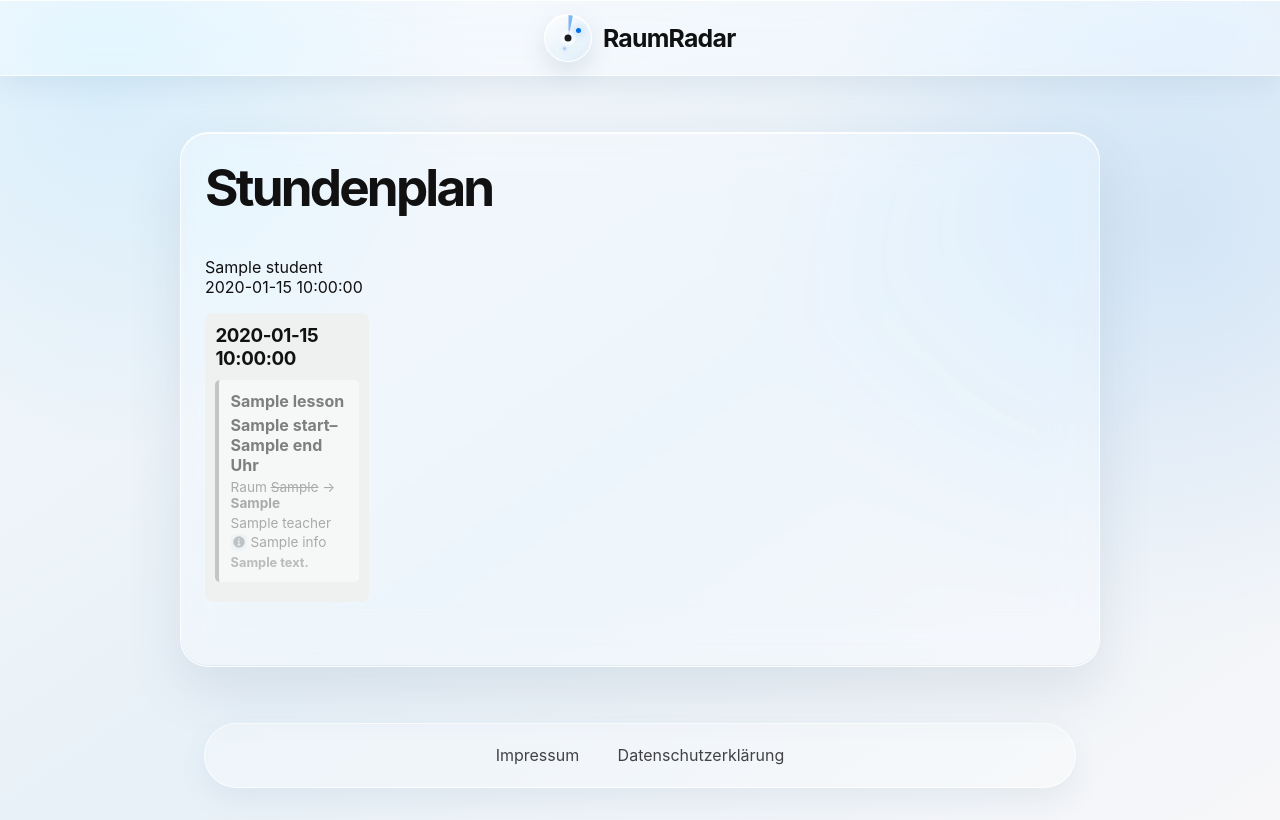
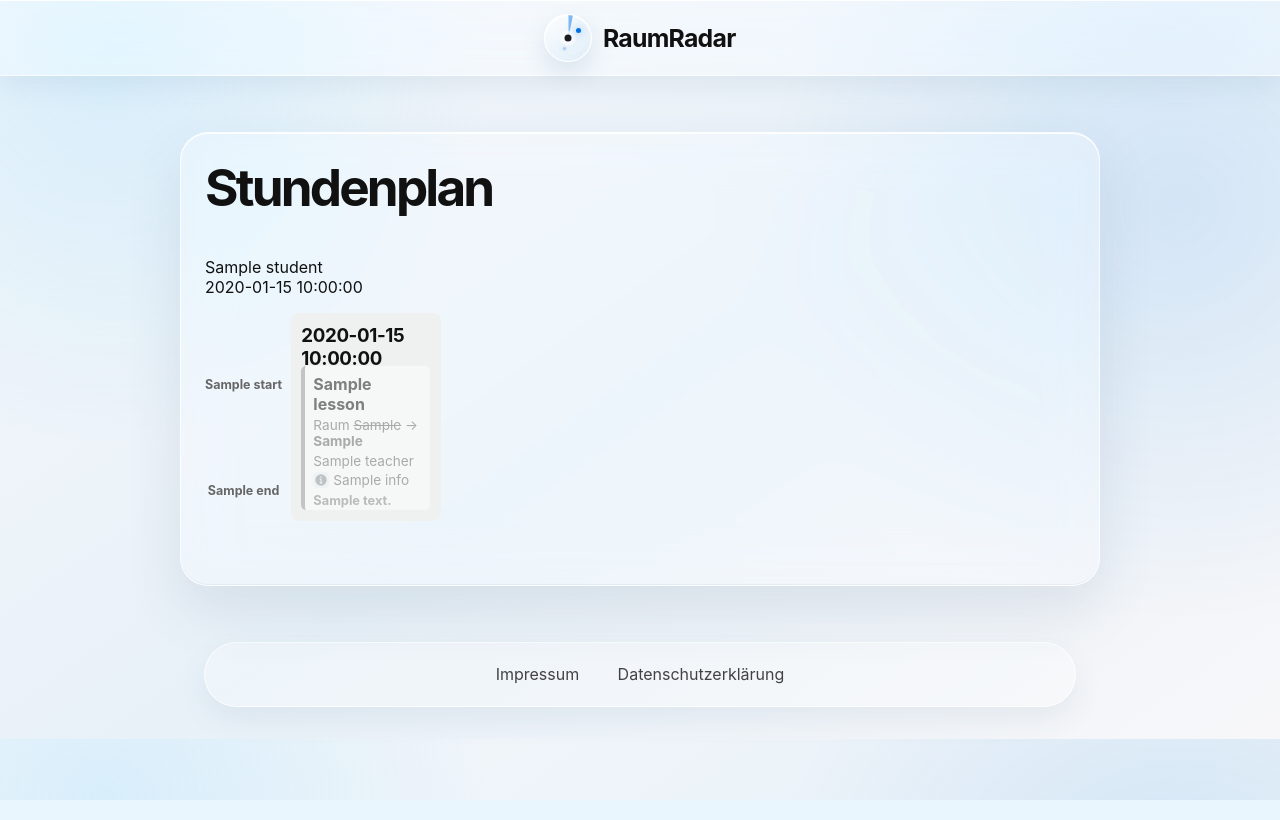
Before and after one commit to jaronanders/raumradar, a Flask app: template templates/timetable.html in a window 1280 px wide. Run offline with Flask 3, Linux system fonts and the light colour scheme; the template is opened without the code that fills it: most values are stand-ins (such as "Sample title", 1, 10 or a date in 2020).

Commit message:
Rate Limiting, Wartungsmodus, Stundenplan verbessern

```diff
--- a/app.py
+++ b/app.py
@@ -23,6 +23,8 @@ logging.basicConfig(level=logging.INFO)
 
 from flask import Flask, jsonify, render_template, request, redirect, url_for, send_file, session, flash, abort
 from flask_session import Session
+from flask_limiter import Limiter
+from flask_limiter.util import get_remote_address
 
 from untis_client import UntisClient, UntisError
 import database
@@ -30,9 +32,15 @@ from notifications import notify_free_favorite_rooms
 from scheduler import run_reminder_scheduler, run_room_scheduler, run_lesson_scheduler, run_timetable_scheduler
 
 app = Flask(__name__)
+limiter = Limiter(
+    get_remote_address,
+    app=app,
+    default_limits=["200 per 5 minutes"]
+)
 app.secret_key = os.environ.get("SECRET_KEY") or secrets.token_hex(32)
 app.config["SESSION_TYPE"] = "filesystem"
 app.config["SESSION_FILE_DIR"] = os.path.join(app.instance_path, "flask_session")
+app.config["MAINTENANCE_MODE"] = (os.getenv("MAINTENANCE_MODE", "false").lower() == "true")
 os.makedirs(app.config["SESSION_FILE_DIR"], exist_ok=True)
 Session(app)
 
@@ -62,6 +70,20 @@ def format_homework_date(value, include_time=False):
     except (TypeError, ValueError):
         return value
     return parsed_value.strftime("%d.%m.%y %H:%M Uhr" if include_time else "%d.%m.%y")
+
+
+@app.before_request
+def maintenance_check():
+    if (app.config["MAINTENANCE_MODE"] and not request.path.startswith("/static/") and request.path not in ("/maintenance", "/impressum", "/datenschutzerklärung")):
+        if session:
+            session.clear()
+
+        return render_template("maintenance.html"), 503
+
+
+@app.errorhandler(404)
+def page_not_found(e):
+    return render_template("404.html"), 404
 
 
 @app.route("/")
@@ -372,7 +394,6 @@ async def get_timetable(client, days):
             }
         return lessons
 
-
 @app.route("/stundenplan")
 async def timetable():
     if "untis_session" not in session:
@@ -410,8 +431,19 @@ async def timetable():
         if not student:
             student = element.get("elementName")
         subject = details["subjectNameLong"] if details.get("subjectNameLong") and len(details["subjectNameLong"]) <= 15 else details.get("subjectName")
-        info = (inf if (inf := details.get("lessonInfo")) and len(inf) < 35 else inf[:32] + "..." if inf else None)
-        substitute_text = (subst_text if (subst_text := period.get("substText")) and len(subst_text) < 13 else None)
+        student_info = (details.get("periodInfo") or {}).get("text") or ""
+        full_info = details.get("lessonInfo") or ""
+        info = (
+            full_info
+            if len(full_info) < 35
+            else full_info[:32] + "..."
+        ) if full_info else None
+        full_substitute_text = period.get("substText") or ""
+        substitute_text = (
+            full_substitute_text
+            if len(full_substitute_text) < 13
+            else full_substitute_text[:10] + "..."
+        ) if full_substitute_text else None
 
         rooms = period.get("rooms")
         teachers = [teacher["name"] for teacher in period.get("teachers")]
@@ -427,10 +459,11 @@ async def timetable():
                     "new_room": cur_room.get("name") or ""
                 })
 
-        if substitute_text or room_changes:
+        if full_substitute_text or room_changes:
 
             substitution = {
                 "text": substitute_text,
+                "full_text": full_substitute_text,
                 "original_room": ", ".join(change["original_room"] for change in room_changes),
                 "new_room": ", ".join(change["new_room"] for change in room_changes)
             }
@@ -461,9 +494,16 @@ async def timetable():
             "teacher": ", ".join(teachers),
             "status": status,
             "info": info or "",
+            "full_info": full_info,
+            "student_info": student_info,
             "substitution": substitution
         })
 
+    time_slots = sorted({
+        (lesson["start"], lesson["end"])
+        for day_lessons in timetable_days.values()
+        for lesson in day_lessons
+    })
     for day_lessons in timetable_days.values():
         day_lessons.sort(key=lambda lesson: (lesson["start"], lesson["subject"]))
 
@@ -472,6 +512,20 @@ async def timetable():
             "date": WEEKDAYS[date.fromisoformat(day).weekday()],
             "is_today": day == today.isoformat(),
             "lessons": day_lessons,
+            "rows": [
+                {
+                    "start": start,
+                    "end": end,
+                    "lesson": next(
+                        (
+                            lesson for lesson in day_lessons
+                            if lesson["start"] == start and lesson["end"] == end
+                        ),
+                        None,
+                    ),
+                }
+                for start, end in time_slots
+            ],
         }
         for day, day_lessons in sorted(timetable_days.items())
     ]
@@ -479,6 +533,7 @@ async def timetable():
         "timetable.html",
         student=student,
         timetable_days=timetable_days,
+        time_slots=time_slots,
         timetable_date=f"{WEEKDAYS[today.weekday()]}, " + today.strftime("%d.%m.%Y"),
     )
 
@@ -510,6 +565,18 @@ def send_database():
         return jsonify({
             "error": "Database file not found"
         }), 404
+
+
+@app.route("/maintenance")
+def toggle_maintenance():
+    if "untis_session" not in session:
+        return redirect(url_for("login"))
+
+    if session["untis_username"] not in ADMINS:
+        abort(403)
+
+    app.config["MAINTENANCE_MODE"] = not app.config["MAINTENANCE_MODE"]
+    return jsonify({"maintenance": app.config["MAINTENANCE_MODE"]}), 200
 
 
 @app.route("/api/game-score", methods=["POST"])
--- a/requirements.txt
+++ b/requirements.txt
@@ -1,5 +1,6 @@
 Flask[async]==3.1.3
 Flask-Session==0.8.0
+Flask-Limiter==4.1.1
 requests==2.32.3
 aiosqlite==0.22.1
 gunicorn==23.0.0
--- a/static/service-worker.js
+++ b/static/service-worker.js
@@ -1,4 +1,4 @@
-const STATIC_CACHE = "raumradar-static-v1";
+const STATIC_CACHE = "raumradar-static-v2";
 
 self.addEventListener("install", () => self.skipWaiting());
 self.addEventListener("activate", (event) => event.waitUntil(self.clients.claim()));
--- a/static/style.css
+++ b/static/style.css
@@ -6,6 +6,7 @@
     --mint: #e8f2ff;
     --blue-glow: #5ac8fa;
     --blue-soft: #dceeff;
+    --warn: #ffad33;
     --coral: #ff375f;
     --bg: #f5f5f7;
     --white: #ffffff;
@@ -431,20 +432,40 @@ button:active { transform: translateY(1px); box-shadow: 0 3px 8px rgba(0, 0, 0,
     box-shadow: none;
 }
 
+.timetable-layout {
+    --slot-height: 9rem;
+    --header-height: 2.2rem;
+    display: grid;
+    grid-template-columns: max-content minmax(0, 1fr);
+    gap: 0.55rem;
+    align-items: start;
+}
+.timetable-times,
+.timetable-day {
+    display: grid;
+    grid-template-rows: var(--header-height) repeat(var(--slot-count, 1), var(--slot-height));
+    gap: 0.45rem;
+}
+.timetable-times {
+    padding-top: 0.65rem;
+}
+.timetable-time-header {
+    min-height: var(--header-height);
+}
 .timetable-week {
     display: grid;
-    grid-template-columns: repeat(5, minmax(160px, 1fr));
-    gap: 0.75rem;
+    grid-template-columns: repeat(5, minmax(130px, 1fr));
+    gap: 0.55rem;
     overflow-x: auto;
     align-items: start;
 }
 .timetable-day {
-    min-width: 160px;
+    min-width: 130px;
     background: #eef1ef;
     padding: 0.65rem;
     border-radius: 8px;
 }
-.timetable-day h3 { margin: 0 0 0.65rem; }
+.timetable-day h3 { margin: 0; }
 .timetable-day h3 small {
     display: block;
     color: #666;
@@ -452,15 +473,29 @@ button:active { transform: translateY(1px); box-shadow: 0 3px 8px rgba(0, 0, 0,
     font-weight: normal;
 }
 .timetable-card {
+    display: block;
+    width: 100%;
+    text-align: left;
+    font: inherit;
+    font-weight: normal;
+    color: var(--navy);
     background: white;
-    padding: 0.7rem;
-    margin-bottom: 0.6rem;
+    padding: 0.5rem;
+    margin: 0;
     border-left: 4px solid var(--teal);
     border-radius: 5px;
+    cursor: pointer;
+    box-shadow: none;
+    height: var(--slot-height);
+    overflow: hidden;
+    transition: transform 0.15s ease, box-shadow 0.15s ease;
 }
+.timetable-card:hover,
+.timetable-card:focus-visible { transform: translateY(-2px); box-shadow: 0 5px 14px rgba(30, 33, 64, 0.14); }
+.timetable-card:focus-visible { outline: 3px solid var(--blue-glow); outline-offset: 2px; }
 .timetable-card.is-past { opacity: 0.5; border-left-color: #999; }
 .timetable-card.is-current { border-left-color: var(--blue-glow); }
-.timetable-card.is-changed { border-left-color: #ffd633; }
+.timetable-card.is-changed { border-left-color: var(--warn); }
 .timetable-card.is-cancelled { opacity: 0.5; border-left-color: var(--coral); }
 .timetable-card-subject,
 .timetable-card-time,
@@ -477,6 +512,9 @@ button:active { transform: translateY(1px); box-shadow: 0 3px 8px rgba(0, 0, 0,
     display: flex;
     align-items: center;
     gap: 0.25rem;
+    white-space: nowrap;
+    overflow: hidden;
+    text-overflow: ellipsis;
 }
 .timetable-info img {
     flex: 0 0 auto;
@@ -488,12 +526,32 @@ button:active { transform: translateY(1px); box-shadow: 0 3px 8px rgba(0, 0, 0,
     color: var(--teal);
     font-size: 0.8rem;
     font-weight: bold;
+    white-space: nowrap;
+    overflow: hidden;
+    text-overflow: ellipsis;
 }
 .timetable-status.vorbei { color: #888; }
 .timetable-status.läuft-gerade { color: var(--blue-glow); }
-.timetable-status.geändert {color: #ffd633}
+.timetable-status.geändert {color: var(--warn)}
 .timetable-status.ausgefallen {color: var(--coral)}
 .timetable-empty { color: #666; font-size: 0.85rem; }
+
+.lesson-details-dialog {
+    width: min(32rem, calc(100% - 2rem));
+    border: 0;
+    border-radius: 10px;
+    padding: 1.25rem;
+    color: var(--navy);
+    box-shadow: 0 18px 50px rgba(30, 33, 64, 0.28);
+}
+.lesson-details-dialog::backdrop { background: rgba(30, 33, 64, 0.48); }
+.lesson-details-header { display: flex; align-items: start; justify-content: space-between; gap: 1rem; }
+.lesson-details-header h3 { margin: 0; }
+.lesson-details-close { border: 0; background: transparent; color: #666; padding: 0; font-size: 1.6rem; line-height: 1; cursor: pointer; box-shadow: none; }
+.lesson-details-list { margin: 1rem 0 0; }
+.lesson-details-list div { padding: 0.6rem 0; border-top: 1px solid #e4e7e5; }
+.lesson-details-list dt { color: #666; font-size: 0.8rem; }
+.lesson-details-list dd { margin: 0.15rem 0 0; white-space: pre-wrap; overflow-wrap: anywhere; }
 
 .homework-list { list-style: none; padding: 0; }
 .homework-list li {
@@ -535,4 +593,27 @@ button:active { transform: translateY(1px); box-shadow: 0 3px 8px rgba(0, 0, 0,
     .login-loading { padding: 1rem; }
     .login-loading-card { width: min(100%, 320px); padding: 1.7rem 1.2rem; border-radius: 24px; }
     .radar { width: 118px; height: 118px; }
+    .timetable-layout { --slot-height: 6.75rem; --header-height: 2rem; gap: 0.35rem; }
+    .timetable-week { grid-template-columns: repeat(5, minmax(105px, 1fr)); gap: 0.35rem; }
+    .timetable-day { min-width: 105px; gap: 0.35rem; }
+    .timetable-card { padding: 0.45rem; font-size: 0.78rem; }
+    .timetable-card-subject { font-size: 0.82rem; }
+    .timetable-meta { font-size: 0.7rem; margin-top: 0.1rem; }
+    .timetable-status { font-size: 0.68rem; margin-top: 0.2rem; }
+    .timetable-info img { width: 0.8rem; height: 0.8rem; }
+    .timetable-slot-time { font-size: 0.68rem; padding: 0.55rem 0; }
 }
+.timetable-slot-time {
+    display: flex;
+    flex-direction: column;
+    justify-content: space-between;
+    align-items: center;
+    align-self: start;
+    height: 100%;
+    padding: 0.65rem 0;
+    color: #666;
+    font-size: 0.78rem;
+    font-weight: bold;
+    line-height: 1.35;
+}
+.timetable-empty-slot { min-height: var(--slot-height); }
--- a/templates/base.html
+++ b/templates/base.html
@@ -7,7 +7,7 @@
     <link rel="manifest" href="{{ url_for('static', filename='manifest.webmanifest') }}">
     <link rel="icon" href="{{ url_for('static', filename='icon.svg') }}" type="image/svg+xml">
     <title>RaumRadar</title>
-    <link rel="stylesheet" href="{{ url_for('static', filename='style.css') }}">
+    <link rel="stylesheet" href="{{ url_for('static', filename='style.css', v='2') }}">
 </head>
 <body>
     <header>
@@ -63,6 +63,7 @@
     {% if session.get('untis_session') %}
     <script src="{{ url_for('static', filename='push-notifications.js') }}" defer></script>
     {% endif %}
+    {% block scripts %}{% endblock %}
 
     {% if session.get('untis_session') %}
     <!-- ============ RaumRadar Easter Egg: Freistunden-Jäger ============ -->
--- /dev/null
+++ b/templates/maintenance.html
@@ -0,0 +1,5 @@
+{% extends "base.html" %}
+{% block content %}
+<h1>Wartungsarbeiten</h1>
+<p>Es werden gerade Wartungsarbeiten an RaumRadar durchgeführt. Bitte beachten Sie, dass die Plattform vorübergehend nicht nutzbar ist. Wir arbeiten daran, die Dienste schnellstmöglich wieder vollständig zur Verfügung zu stellen.</p>
+{% endblock %}
--- a/templates/timetable.html
+++ b/templates/timetable.html
@@ -4,23 +4,49 @@
 <p>{% if student %}{{ student }}<br>{% endif %}
 {{ timetable_date }}</p>
 
-<section class="timetable-week" aria-label="Stundenplan für mehrere Tage">
+<section class="timetable-layout" data-slot-count="{{ time_slots|length }}">
+	<aside class="timetable-times" aria-label="Unterrichtszeiten">
+		<div class="timetable-time-header"></div>
+		{% for start, end in time_slots %}
+			<span class="timetable-slot-time" aria-label="{{ start }} bis {{ end }} Uhr">
+				<span aria-hidden="true">{{ start }}</span>
+				<span aria-hidden="true">{{ end }}</span>
+			</span>
+		{% endfor %}
+	</aside>
+	<section class="timetable-week" aria-label="Stundenplan für mehrere Tage">
 	{% for day in timetable_days %}
 	<div class="timetable-day">
 		<h3>{% if day.is_today %}Heute{% else %}{{ day.date }}{% endif %}</h3>
-		{% for lesson in day.lessons %}
-			<article class="timetable-card{% if lesson.status == 'vorbei' %} is-past{% elif lesson.status == 'läuft gerade' %} is-current{% elif lesson.status == 'geändert' %} is-changed{% elif lesson.status == 'ausgefallen' %} is-cancelled{% endif %}">
+		{% for row in day.rows %}
+			{% if row.lesson %}{% set lesson = row.lesson %}
+			<button type="button" class="timetable-card{% if lesson.status == 'vorbei' %} is-past{% elif lesson.status == 'läuft gerade' %} is-current{% elif lesson.status == 'geändert' %} is-changed{% elif lesson.status == 'ausgefallen' %} is-cancelled{% endif %}" data-lesson='{{ lesson|tojson }}'>
 				<strong class="timetable-card-subject">{{ lesson.subject }}</strong>
-				<span class="timetable-card-time">{{ lesson.start }}–{{ lesson.end }} Uhr</span>
 				<span class="timetable-meta">{% if lesson.room %}Raum {% if lesson.substitution and lesson.substitution.original_room %}<s>{{ lesson.substitution.original_room }}</s> → <b>{{ lesson.substitution.new_room }}</b>{% else %}{{ lesson.room }}{% endif %}{% else %}Kein Raum</span>{% endif %}
 				<span class="timetable-meta">{% if lesson.teacher %}{{ lesson.teacher }}{% else %}Kein Lehrer</span>{% endif %}
-				{% if lesson.info %}<span class="timetable-meta timetable-info"><img src="{{ url_for('static', filename='info.svg') }}" alt="Info">{{ lesson.info }}</span>{% endif %}
+				{% if lesson.info or lesson.student_info %}<span class="timetable-meta timetable-info"><img src="{{ url_for('static', filename='info.svg') }}" alt="Info">{{ lesson.info or "Notizen" }}</span>{% endif %}
 				{% if lesson.status %}{% if lesson.substitution and lesson.substitution.text %}<span class="timetable-status {{ lesson.status|replace(' ', '-') }}">{{ lesson.substitution.text }}</span>{% else%}<span class="timetable-status {{ lesson.status|replace(' ', '-') }}">{{ lesson.status }}</span>{% endif %}{% endif %}
-			</article>
-		{% else %}
-			<p class="timetable-empty">Keine Unterrichtsstunden</p>
+			</button>
+			{% else %}<div class="timetable-empty-slot" aria-hidden="true"></div>{% endif %}
 		{% endfor %}
 	</div>
 	{% endfor %}
+	</section>
 </section>
+
+<dialog id="lesson-details-dialog" class="lesson-details-dialog" aria-labelledby="lesson-details-title">
+	<div class="lesson-details-header">
+		<h3 id="lesson-details-title">Unterrichtsstunde</h3>
+		<button type="button" class="lesson-details-close" aria-label="Details schließen">&times;</button>
+	</div>
+	<dl class="lesson-details-list">
+		<div><dt>Zeit</dt><dd id="lesson-details-time"></dd></div>
+		<div><dt>Raum</dt><dd id="lesson-details-room"></dd></div>
+		<div><dt>Lehrkraft</dt><dd id="lesson-details-teacher"></dd></div>
+		<div id="lesson-details-info-row"><dt>Informationen zur Stunde</dt><dd id="lesson-details-info"></dd></div>
+		<div id="lesson-details-student-info-row"><dt>Notizen für Schüler</dt><dd id="lesson-details-student-info"></dd></div>
+		<div id="lesson-details-substitution-text-row"><dt>Vertretungstext</dt><dd id="lesson-details-substitution-text"></dd></div>
+	</dl>
+</dialog>
 {% endblock %}
+{% block scripts %}<script src="{{ url_for('static', filename='timetable.js') }}" defer></script>{% endblock %}
```
Also changed, not shown: static/timetable.js (added, +44 -0 lines), templates/404.html (added, +8 -0 lines), README.md, templates/login.html (line endings or trailing spaces).
